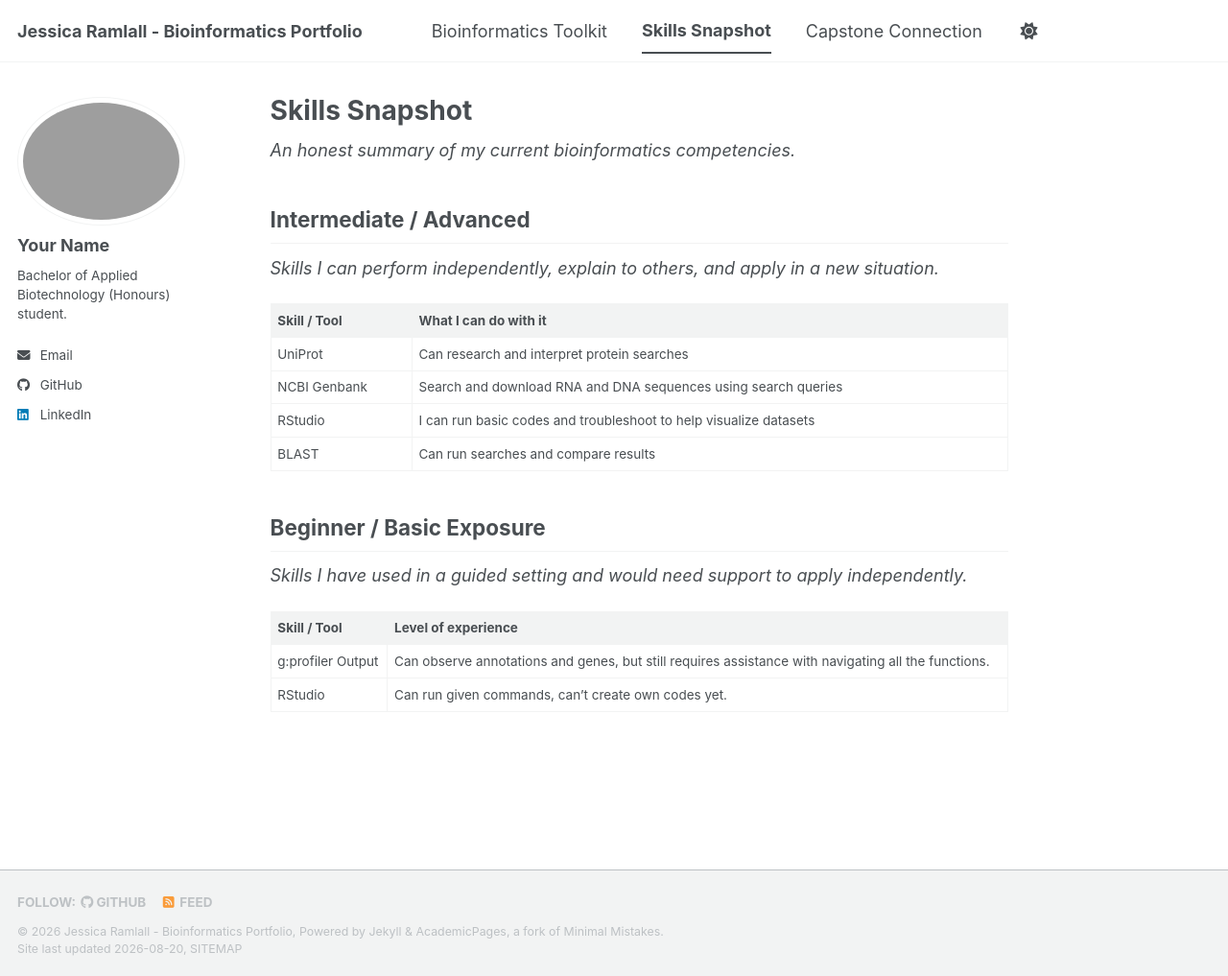
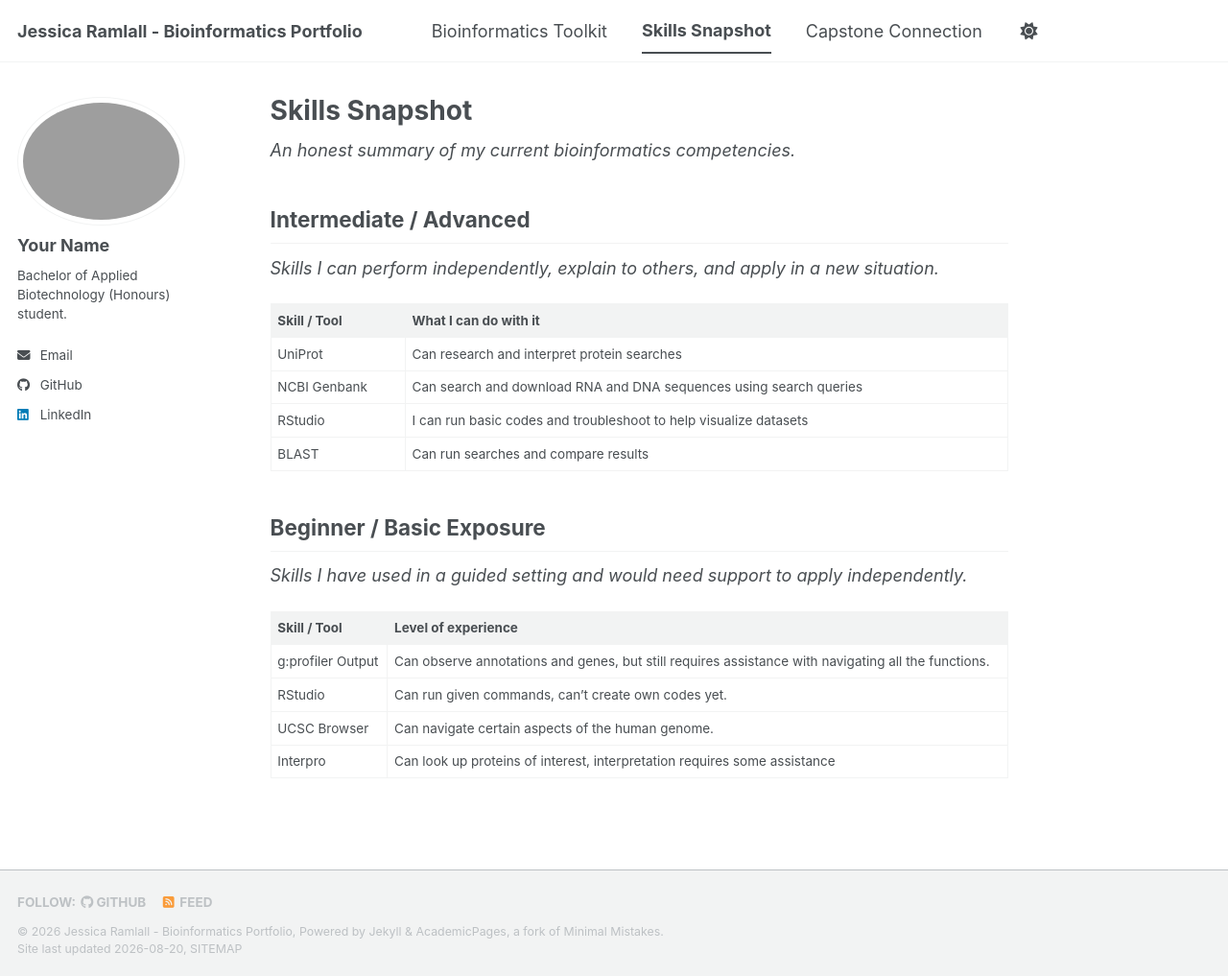
Before and after one commit to JessicaRam345/biot74000-portfolio, a Jekyll site: the page built from _pages/skills.md, in a window 1280 px wide and 1017 px high. Shown: the whole window at 96% size. Built offline with Jekyll 4.4.1, drawn with Linux system fonts in a browser that asks for light colours; a script bundle is joined from its source files by our own code; library files that are not in the unit come from our copies; part of the change alters nothing that is shown.

Commit message:
Revise skills snapshot and remove instructional text
Updated skills summary to remove instructions and clarify skill levels.

```diff
--- a/_pages/skills.md
+++ b/_pages/skills.md
@@ -4,30 +4,6 @@ title: "Skills Snapshot"
 author_profile: true
 ---
 
-<!--
-  ============================================================================
-  SECTION 3: SKILLS SNAPSHOT  (30 points)
-  ============================================================================
-  A concise, scannable summary of your bioinformatics competencies — like a
-  skills summary on a resume. An employer should be able to read it in under
-  two minutes. Be HONEST about your level at this stage of your training.
-
-  Organize skills into TWO buckets:
-    - Intermediate / Advanced  → you can perform these independently, explain
-      them to others, and apply them in a new context.
-    - Beginner / Basic Exposure → you encountered/used these in a guided way and
-      would need support to apply them independently.
-
-  Your skill levels are checked against your actual course activities — listing
-  everything as "Advanced" will cost you marks. It is completely fine (and
-  expected) for many skills to sit in the Beginner / Basic Exposure column.
-
-  HOW TO EDIT:
-    - Fill in the two tables below. Replace the example rows with your own.
-    - To add a row, copy an existing line (keep the | bars in place).
-    - Delete these grey instruction notes before you submit.
-  ============================================================================
--->
 
 _An honest summary of my current bioinformatics competencies._
 
@@ -38,7 +14,7 @@ _Skills I can perform independently, explain to others, and apply in a new situa
 | Skill / Tool | What I can do with it |
 |---|---|
 | UniProt | Can research and interpret protein searches |
-| NCBI Genbank | Search and download RNA and DNA sequences using search queries |
+| NCBI Genbank | Can search and download RNA and DNA sequences using search queries |
 | RStudio | I can run basic codes and troubleshoot to help visualize datasets |
 | BLAST | Can run searches and compare results |
 
@@ -50,3 +26,5 @@ _Skills I have used in a guided setting and would need support to apply independ
 |---|---|
 | g:profiler Output | Can observe annotations and genes, but still requires assistance with navigating all the functions.|
 | RStudio | Can run given commands, can't create own codes yet. |
+| UCSC Browser | Can navigate certain aspects of the human genome. |
+| Interpro | Can look up proteins of interest, interpretation requires some assistance |
```
